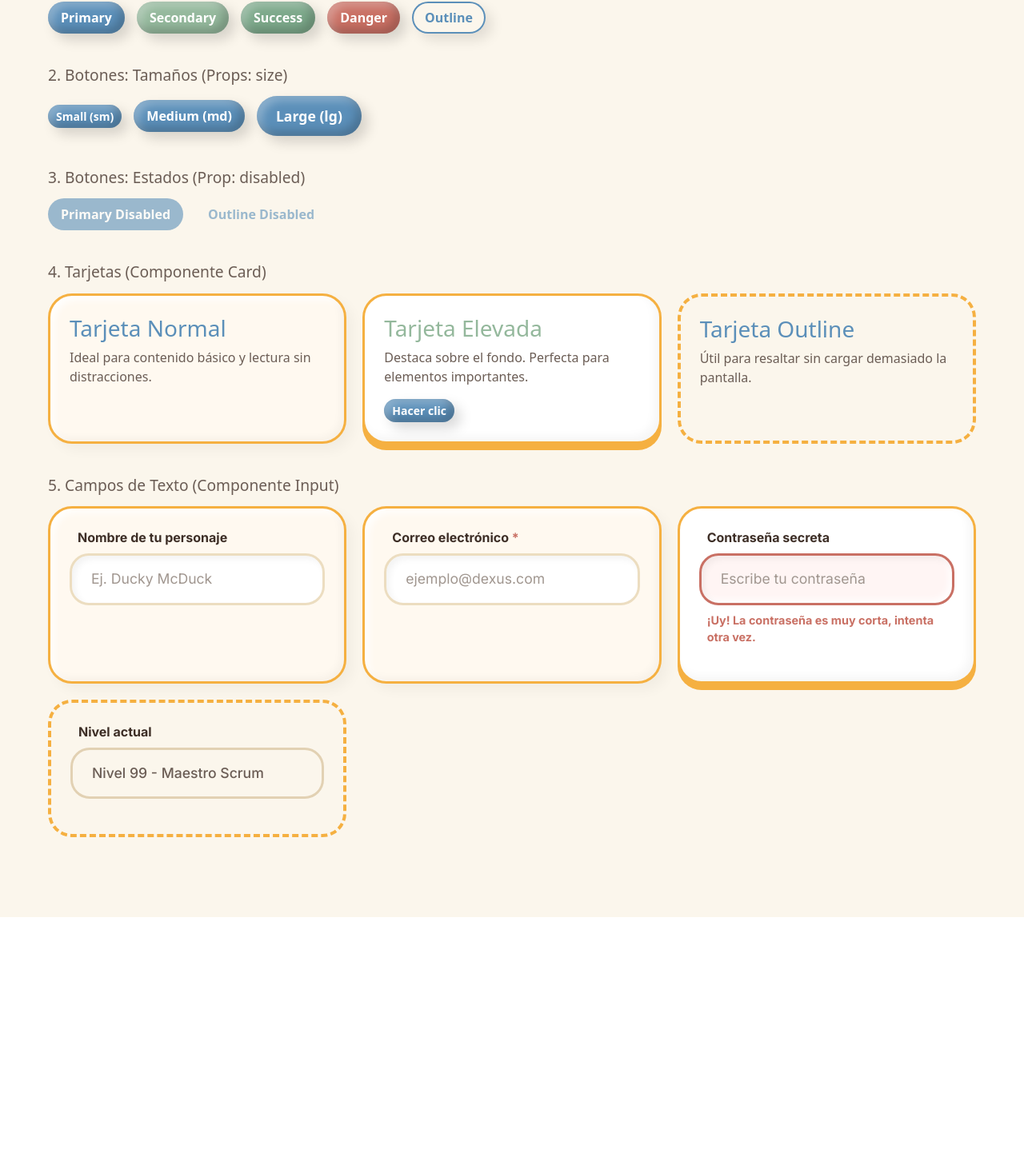
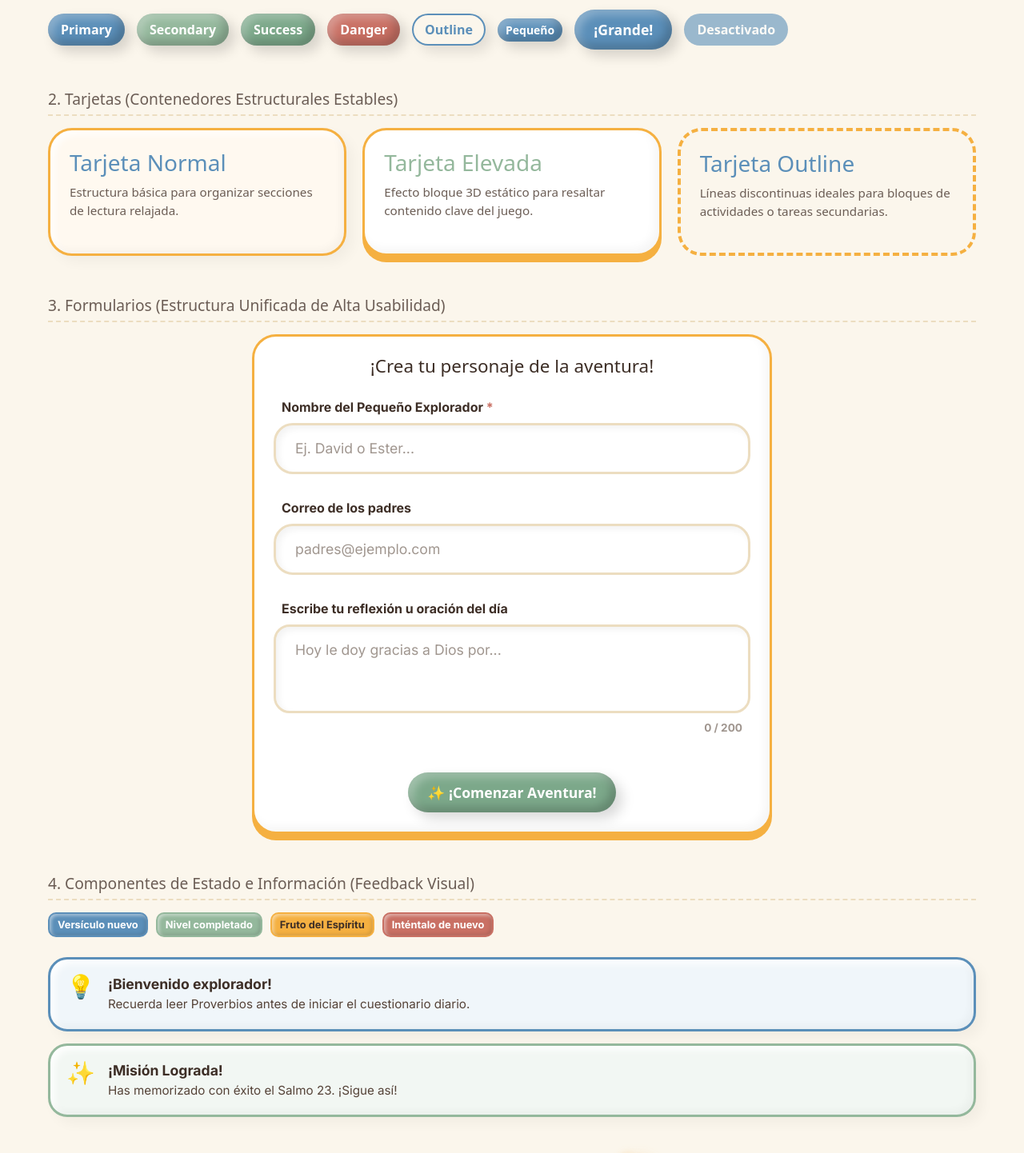
Before and after one commit to mateogarzon90-png/dexus-cuidar-el-alma, a React (Vite) app in the folder dexus-design-system/: page / in a window 1280 px wide. Shown: the part 174-1616 px from the top of the page at 80% size. Before the commit the page ends 1321 px from the top, so only its background shows below. Built offline with nearby package versions, Linux system fonts and the light colour scheme.

Commit message:
style - fixed Badge, Text Area and spinner style. Also Landing page improved for presentation purposes

```diff
--- a/dexus-design-system/src/App.jsx
+++ b/dexus-design-system/src/App.jsx
@@ -1,122 +1,140 @@
 import React from 'react';
-// Importaciones de los componentes
+// Importaciones de los componentes del Design System
 import Button from './components/ui/Button/Button.jsx';
 import Card from './components/ui/Card/Card.jsx';
-import Input from './components/ui/Input/Input.jsx'; // Añadido el componente de Sasha
+import Input from './components/ui/Input/Input.jsx';
+import TextArea from './components/ui/TextArea/TextArea.jsx';
+import Badge from './components/ui/Badge/Badge.jsx';
+import Alert from './components/ui/Alert/Alert.jsx';
+import Spinner from './components/ui/Spinner/Spinner.jsx';
 
 function App() {
   return (
     <div style={{ padding: '60px', fontFamily: 'system-ui, sans-serif', backgroundColor: '#FBF6EC', minHeight: '100vh' }}>
-      <h1 style={{ color: '#3D2E26', marginBottom: '30px' }}>
-        DEXUS Design System - Pruebas UI
+
+      <h1 style={{ color: '#3D2E26', marginBottom: '30px', textAlign: 'center' }}>
+        DEXUS Design System - Vista de Componentes
       </h1>
 
-      {/* PRUEBA 1: VARIANTES DE COLOR */}
-      <section style={{ marginBottom: '40px' }}>
-        <h2 style={{ fontSize: '1.2rem', color: '#6B5D55', marginBottom: '15px' }}>
-          1. Botones: Variantes de Color
+      {/* --- SECCIÓN 1: BOTONES --- */}
+      <section style={{ marginBottom: '50px' }}>
+        <h2 style={{ fontSize: '1.2rem', color: '#6B5D55', marginBottom: '15px', borderBottom: '2px dashed #ECDDC0', paddingBottom: '8px' }}>
+          1. Botones (Elementos Interactivos Dinámicos)
         </h2>
-        <div style={{ display: 'flex', gap: '15px', flexWrap: 'wrap' }}>
+        <div style={{ display: 'flex', gap: '15px', flexWrap: 'wrap', alignItems: 'center' }}>
           <Button variant="primary">Primary</Button>
           <Button variant="secondary">Secondary</Button>
           <Button variant="success">Success</Button>
           <Button variant="danger">Danger</Button>
           <Button variant="outline">Outline</Button>
+          <Button variant="primary" size="sm">Pequeño</Button>
+          <Button variant="primary" size="lg">¡Grande!</Button>
+          <Button variant="primary" disabled={true}>Desactivado</Button>
         </div>
       </section>
 
-      {/* PRUEBA 2: TAMAÑOS */}
-      <section style={{ marginBottom: '40px' }}>
-        <h2 style={{ fontSize: '1.2rem', color: '#6B5D55', marginBottom: '15px' }}>
-          2. Botones: Tamaños (Props: size)
+      {/* --- SECCIÓN 2: TARJETAS COMPONENTES --- */}
+      <section style={{ marginBottom: '50px' }}>
+        <h2 style={{ fontSize: '1.2rem', color: '#6B5D55', marginBottom: '15px', borderBottom: '2px dashed #ECDDC0', paddingBottom: '8px' }}>
+          2. Tarjetas (Contenedores Estructurales Estables)
         </h2>
-        <div style={{ display: 'flex', gap: '15px', alignItems: 'center', flexWrap: 'wrap' }}>
-          <Button variant="primary" size="sm">Small (sm)</Button>
-          <Button variant="primary" size="md">Medium (md)</Button>
-          <Button variant="primary" size="lg">Large (lg)</Button>
-        </div>
-      </section>
-
-      {/* PRUEBA 3: ESTADOS (Disabled) */}
-      <section style={{ marginBottom: '40px' }}>
-        <h2 style={{ fontSize: '1.2rem', color: '#6B5D55', marginBottom: '15px' }}>
-          3. Botones: Estados (Prop: disabled)
-        </h2>
-        <div style={{ display: 'flex', gap: '15px', flexWrap: 'wrap' }}>
-          <Button variant="primary" disabled={true}>Primary Disabled</Button>
-          <Button variant="outline" disabled={true}>Outline Disabled</Button>
-        </div>
-      </section>
-
-      {/* PRUEBA 4: COMPONENTE CARD */}
-      <section style={{ marginBottom: '40px' }}>
-        <h2 style={{ fontSize: '1.2rem', color: '#6B5D55', marginBottom: '15px' }}>
-          4. Tarjetas (Componente Card)
-        </h2>
-        <div style={{ display: 'grid', gridTemplateColumns: 'repeat(auto-fit, minmax(250px, 1fr))', gap: '20px' }}>
-
+        <div style={{ display: 'grid', gridTemplateColumns: 'repeat(auto-fit, minmax(280px, 1fr))', gap: '20px' }}>
           <Card variant="normal">
             <h3 style={{ marginTop: 0, color: '#5B8FB9' }}>Tarjeta Normal</h3>
-            <p style={{ color: '#6B5D55' }}>Ideal para contenido básico y lectura sin distracciones.</p>
+            <p style={{ color: '#6B5D55', fontSize: '0.95rem' }}>Estructura básica para organizar secciones de lectura relajada.</p>
           </Card>
-
           <Card variant="elevada">
             <h3 style={{ marginTop: 0, color: '#94B89C' }}>Tarjeta Elevada</h3>
-            <p style={{ color: '#6B5D55' }}>Destaca sobre el fondo. Perfecta para elementos importantes.</p>
-            <Button variant="primary" size="sm">Hacer clic</Button>
+            <p style={{ color: '#6B5D55', fontSize: '0.95rem' }}>Efecto bloque 3D estático para resaltar contenido clave del juego.</p>
           </Card>
-
           <Card variant="outline">
             <h3 style={{ marginTop: 0, color: '#5B8FB9' }}>Tarjeta Outline</h3>
-            <p style={{ color: '#6B5D55' }}>Útil para resaltar sin cargar demasiado la pantalla.</p>
+            <p style={{ color: '#6B5D55', fontSize: '0.95rem' }}>Líneas discontinuas ideales para bloques de actividades o tareas secundarias.</p>
           </Card>
         </div>
       </section>
 
-      {/* PRUEBA 5: COMPONENTE INPUT (NUEVO) */}
-      <section style={{ marginBottom: '40px' }}>
-        <h2 style={{ fontSize: '1.2rem', color: '#6B5D55', marginBottom: '15px' }}>
-          5. Campos de Texto (Componente Input)
+      {/* --- SECCIÓN 3: FORMULARIO UNIFICADO (TU EXCELENTE IDEA) --- */}
+      <section style={{ marginBottom: '50px' }}>
+        <h2 style={{ fontSize: '1.2rem', color: '#6B5D55', marginBottom: '15px', borderBottom: '2px dashed #ECDDC0', paddingBottom: '8px' }}>
+          3. Formularios (Estructura Unificada de Alta Usabilidad)
         </h2>
-        <div style={{ display: 'grid', gridTemplateColumns: 'repeat(auto-fit, minmax(300px, 1fr))', gap: '20px' }}>
 
-          {/* Input Normal */}
-          <Card variant="normal">
-            <Input
-              label="Nombre de tu personaje"
-              placeholder="Ej. Ducky McDuck"
-            />
+        {/* Limitamos el ancho para que no se estire demasiado y se vea como un verdadero formulario escolar */}
+        <div style={{ maxWidth: '650px', margin: '0 auto' }}>
+
+          {/* Unificamos todo el formulario de Thais y Sasha dentro de una sola Card Elevada */}
+          <Card variant="elevada">
+            <h3 style={{ marginTop: 0, color: '#3D2E26', marginBottom: '25px', textAlign: 'center', fontSize: '1.4rem' }}>
+              ¡Crea tu personaje de la aventura!
+            </h3>
+
+            <form onSubmit={(e) => e.preventDefault()} style={{ display: 'flex', flexDirection: 'column', gap: '10px' }}>
+
+              {/* Input de Sasha */}
+              <Input
+                label="Nombre del Pequeño Explorador"
+                placeholder="Ej. David o Ester..."
+                required={true}
+              />
+
+              {/* Input de Sasha configurado para email */}
+              <Input
+                label="Correo de los padres"
+                type="email"
+                placeholder="padres@ejemplo.com"
+              />
+
+              {/* TextArea de Thais */}
+              <TextArea
+                label="Escribe tu reflexión u oración del día"
+                placeholder="Hoy le doy gracias a Dios por..."
+                maxLength={200}
+              />
+
+              {/* Botón de envío final del formulario */}
+              <div style={{ marginTop: '15px', display: 'flex', justifyContent: 'center' }}>
+                <Button variant="success" size="lg">
+                  ✨ ¡Comenzar Aventura!
+                </Button>
+              </div>
+
+            </form>
           </Card>
 
-          {/* Input Requerido */}
-          <Card variant="normal">
-            <Input
-              label="Correo electrónico"
-              type="email"
-              placeholder="ejemplo@dexus.com"
-              required={true}
-            />
-          </Card>
+        </div>
+      </section>
 
-          {/* Input con Error (Animación temblor) */}
-          <Card variant="elevada">
-            <Input
-              label="Contraseña secreta"
-              type="password"
-              placeholder="Escribe tu contraseña"
-              error="¡Uy! La contraseña es muy corta, intenta otra vez."
-            />
-          </Card>
+      {/* --- SECCIÓN 4: COMPONENTE AUXILIARES Y MICROMEDIOS --- */}
+      <section style={{ marginBottom: '40px' }}>
+        <h2 style={{ fontSize: '1.2rem', color: '#6B5D55', marginBottom: '15px', borderBottom: '2px dashed #ECDDC0', paddingBottom: '8px' }}>
+          4. Componentes de Estado e Información (Feedback Visual)
+        </h2>
 
-          {/* Input Deshabilitado */}
-          <Card variant="outline">
-            <Input
-              label="Nivel actual"
-              value="Nivel 99 - Maestro Scrum"
-              disabled={true}
-            />
-          </Card>
+        {/* Badges Rediseñados como Cromos Rectangulares Estables */}
+        <div style={{ marginBottom: '25px', display: 'flex', gap: '10px', flexWrap: 'wrap' }}>
+          <Badge variant="info">Versículo nuevo</Badge>
+          <Badge variant="success">Nivel completado</Badge>
+          <Badge variant="warning">Fruto del Espíritu</Badge>
+          <Badge variant="danger">Inténtalo de nuevo</Badge>
+        </div>
 
+        {/* Alertas Calmas con bordes de la paleta y Emojis Temáticos */}
+        <div style={{ display: 'flex', flexDirection: 'column', gap: '15px', marginBottom: '25px' }}>
+          <Alert title="¡Bienvenido explorador!" type="information">
+            Recuerda leer Proverbios antes de iniciar el cuestionario diario.
+          </Alert>
+          <Alert title="¡Misión Lograda!" type="success">
+            Has memorizado con éxito el Salmo 23. ¡Sigue así!
+          </Alert>
+        </div>
+
+        {/* Spinner convertido en el Halo Celestial de Luz constante */}
+        <div style={{ display: 'flex', gap: '30px', alignItems: 'center', justifyContent: 'center', padding: '20px 0' }}>
+          <span style={{ fontSize: '0.95rem', color: '#6B5D55', fontWeight: '500' }}>Cargando bendiciones:</span>
+          <Spinner size="sm" />
+          <Spinner size="md" />
+          <Spinner size="lg" />
         </div>
       </section>
 
--- a/dexus-design-system/src/components/ui/Alert/Alert.css
+++ b/dexus-design-system/src/components/ui/Alert/Alert.css
@@ -1,17 +1,19 @@
+@import url('https://fonts.googleapis.com/css2?family=Inter:wght@400;500;700&display=swap');
+
+/* --- CONTENEDOR PRINCIPAL --- */
 .dexus-alert {
   display: flex;
   align-items: flex-start;
   gap: 16px;
   padding: 20px;
   border-radius: 24px;
-  border: 3px solid #3D2E26;
   font-family: 'Inter', system-ui, sans-serif;
 
-  /* Bloque sólido estable, no se mueve al hacer hover */
+  /* Textura de plastilina estable (igual que la Card normal) */
   box-shadow:
-    4px 4px 0px #3D2E26, /* Sombra dura estilo cómic */
-    inset -4px -4px 10px rgba(0, 0, 0, 0.05),
-    inset 4px 4px 10px rgba(255, 255, 255, 0.6);
+    8px 8px 16px rgba(0, 0, 0, 0.04),
+    inset -5px -5px 10px rgba(0, 0, 0, 0.03),
+    inset 5px 5px 10px rgba(255, 255, 255, 0.9);
 }
 
 .dexus-alert-icon {
@@ -27,7 +29,7 @@
   margin: 0 0 4px 0;
   font-size: 1.1rem;
   font-weight: 700;
-  color: #3D2E26;
+  color: #3D2E26; /* Mantenemos el texto oscuro para buena legibilidad */
 }
 
 .dexus-alert-message {
@@ -36,8 +38,28 @@
   line-height: 1.4;
 }
 
-/* Colores pastel muy suaves de fondo para que el texto se lea perfecto */
-.dexus-alert-information { background-color: #E6F0F9; }
-.dexus-alert-success { background-color: #EAF4EC; }
-.dexus-alert-warning { background-color: #FDF4E6; }
-.dexus-alert-error { background-color: #F9EBE9; }
+/* --- VARIANTES DE COLOR (Respetando la paleta original) --- */
+
+/* Information: Borde Azul Cielo (#5B8FB9) y fondo celeste muy suave */
+.dexus-alert-information {
+  background-color: #F0F6FA;
+  border: 3px solid #5B8FB9;
+}
+
+/* Success: Borde Verde (#94B89C) y fondo verdoso muy suave */
+.dexus-alert-success {
+  background-color: #F2F7F3;
+  border: 3px solid #94B89C;
+}
+
+/* Warning: Borde Miel (#F5B041) y fondo crema (igual que tus Cards) */
+.dexus-alert-warning {
+  background-color: #FFF9F0;
+  border: 3px solid #F5B041;
+}
+
+/* Error: Borde Rojo Suave (#C97064) y fondo rojizo muy suave */
+.dexus-alert-error {
+  background-color: #FDF3F2;
+  border: 3px solid #C97064;
+}
--- /dev/null
+++ b/dexus-design-system/src/components/ui/Badge/Badge.css
@@ -0,0 +1,50 @@
+@import url('https://fonts.googleapis.com/css2?family=Inter:wght@400;500;700&display=swap');
+
+/* --- Gominolas Rectangulares (Estilo Cromo/Sticker) --- */
+.dexus-badge {
+  display: inline-flex;
+  align-items: center;
+  justify-content: center;
+
+  /* Hacemos el padding más compacto para que no tenga proporciones de botón */
+  padding: 4px 10px;
+  font-family: 'Inter', system-ui, sans-serif;
+  font-size: 0.8rem; /* Un pelín más pequeño para marcar jerarquía */
+  font-weight: 700;
+
+  /* CAMBIO CLAVE: De píldora (50px) a Rectángulo Blandito (Tipo cromo o azulejo)
+     Esto rompe por completo la asociación con tus botones */
+  border-radius: 10px;
+  border: 2px solid transparent;
+
+  /* Reducimos un poco el relieve para que parezca una pegatina más plana,
+     no un botón gordo que invita a ser empujado */
+  box-shadow:
+    inset -2px -2px 4px rgba(0, 0, 0, 0.12),
+    inset 2px 2px 4px rgba(255, 255, 255, 0.5);
+
+  /* Evitamos que el cursor cambie a "manita" (pointer), dejamos el flecha normal
+     para que el sistema operativo también le diga al niño: "aquí no se hace clic" */
+  cursor: default;
+}
+
+/* --- Variantes de color originales --- */
+.dexus-badge-info {
+  background-color: #5B8FB9;
+  color: #FFFFFF;
+}
+
+.dexus-badge-success {
+  background-color: #94B89C;
+  color: #FFFFFF;
+}
+
+.dexus-badge-warning {
+  background-color: #F5B041;
+  color: #3D2E26;
+}
+
+.dexus-badge-danger {
+  background-color: #C97064;
+  color: #FFFFFF;
+}
--- a/dexus-design-system/src/components/ui/TextArea/TextArea.jsx
+++ b/dexus-design-system/src/components/ui/TextArea/TextArea.jsx
@@ -1,11 +1,11 @@
-import React, { useId, useRef, useEffect } from 'react';
+import React, { useId, useRef, useEffect, useState } from 'react';
 import './TextArea.css';
 
 const TextArea = ({
   label,
   name,
-  value = '',
-  onChange,
+  value: externalValue, // El valor que viene del padre (si existe)
+  onChange,             // La función del padre (si existe)
   placeholder,
   maxLength,
   disabled = false,
@@ -14,13 +14,28 @@ const TextArea = ({
   const textareaId = useId();
   const textareaRef = useRef(null);
 
-  // Mantenemos la genial idea de Thais: Auto-resize
+  // 1. MEMORIA INTERNA: Por si el componente padre no nos controla
+  const [internalValue, setInternalValue] = useState(externalValue || '');
+
+  // 2. DECISIÓN: ¿Usamos el valor del padre o el nuestro?
+  // Si externalValue existe (no es undefined), somos controlados. Si no, somos libres.
+  const currentValue = externalValue !== undefined ? externalValue : internalValue;
+
+  // Efecto del Auto-resize de Thais (ahora usando currentValue)
   useEffect(() => {
     if (textareaRef.current) {
       textareaRef.current.style.height = 'auto';
       textareaRef.current.style.height = textareaRef.current.scrollHeight + 'px';
     }
-  }, [value]);
+  }, [currentValue]);
+
+  // 3. MANEJADOR DE CAMBIOS: Actualizamos nuestra memoria y avisamos al padre
+  const handleChange = (e) => {
+    setInternalValue(e.target.value); // Guardamos internamente
+    if (onChange) {
+      onChange(e); // Avisamos al padre (por si está escuchando)
+    }
+  };
 
   return (
     <div className={`dexus-textarea-wrapper ${error ? 'dexus-textarea-has-error' : ''}`}>
@@ -35,8 +50,8 @@ const TextArea = ({
         id={textareaId}
         ref={textareaRef}
         name={name}
-        value={value}
-        onChange={onChange}
+        value={currentValue} /* Usamos el valor decidido en el paso 2 */
+        onChange={handleChange} /* Usamos nuestra función híbrida */
         placeholder={placeholder}
         disabled={disabled}
         maxLength={maxLength}
@@ -44,15 +59,14 @@ const TextArea = ({
         rows={3}
       />
 
-      {/* Footer para organizar el mensaje de error y el contador */}
       <div className="dexus-textarea-footer">
         {error ? (
           <span className="dexus-textarea-error-msg">{error}</span>
-        ) : <span />} {/* Span vacío para mantener el contador a la derecha */}
+        ) : <span />}
 
         {maxLength && (
           <span className="dexus-textarea-counter">
-            {value?.length || 0} / {maxLength}
+            {currentValue?.length || 0} / {maxLength}
           </span>
         )}
       </div>
```
Also changed, not shown: dexus-design-system/src/components/ui/Badge/Badje.css (deleted, +0 -23 lines), dexus-design-system/src/components/ui/Spinner/Spinner.css (+14 -8 lines).
